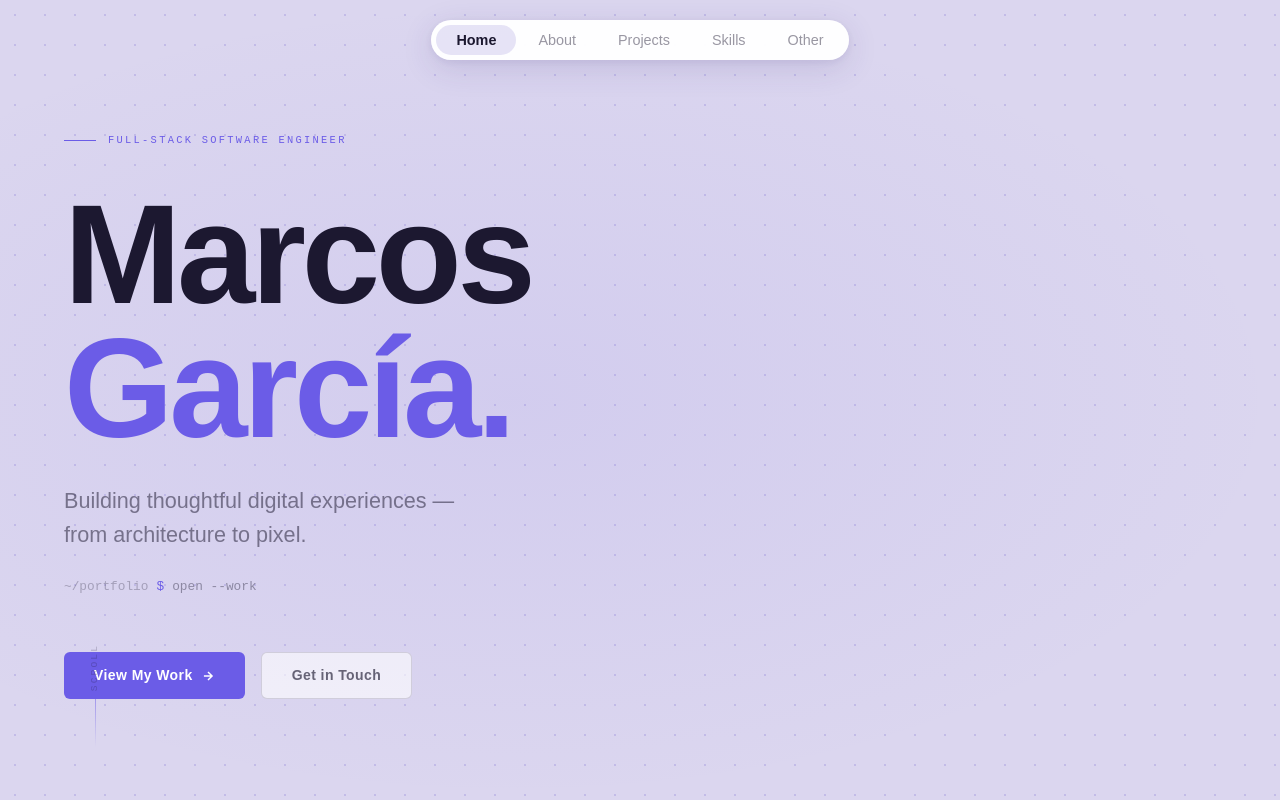
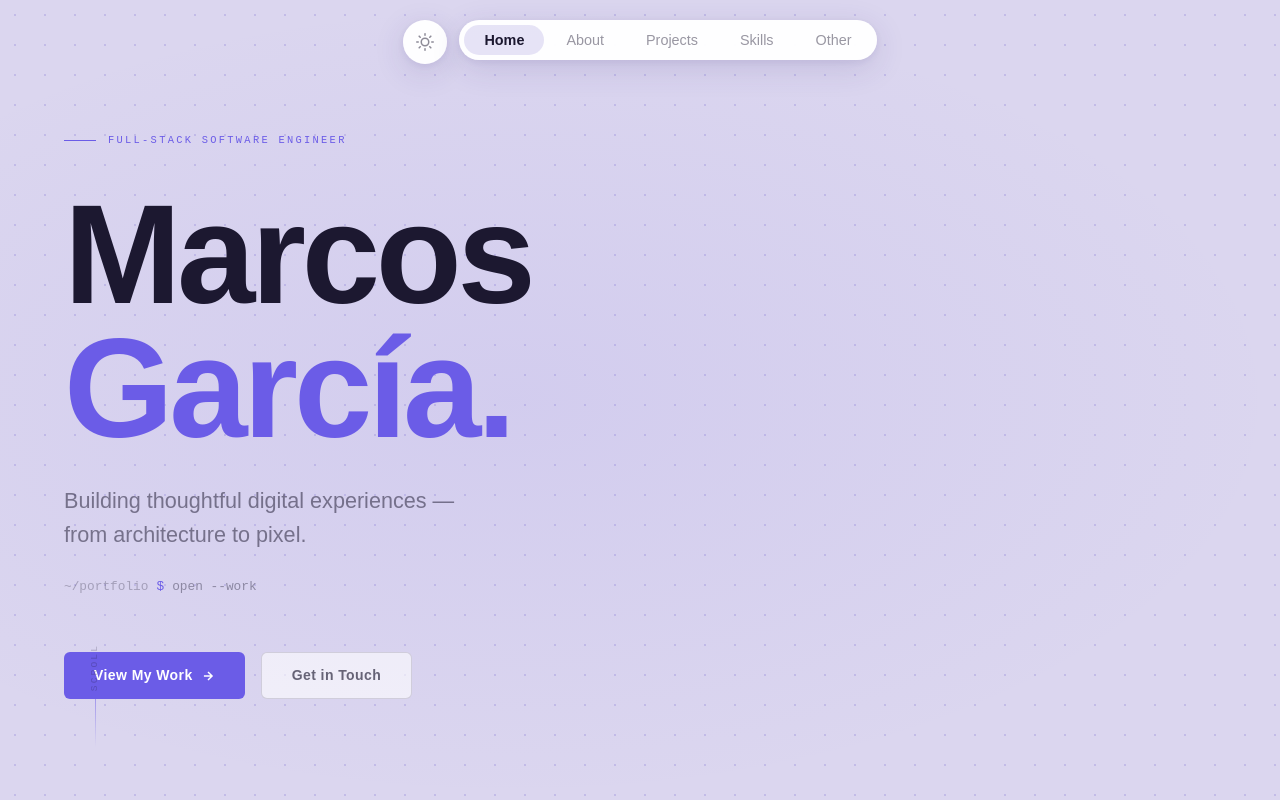
Before and after one commit to MarcosLM11/portfolio, an Angular app: page / in a window 1280 px wide. Shown: the top 800 px of the page. Built offline with nearby package versions, Linux system fonts and the light colour scheme.

Commit message:
v1 header

```diff
--- /dev/null
+++ b/src/app/components/header/header.css
@@ -0,0 +1,61 @@
+:host {
+  display: contents;
+}
+
+.header {
+  position: fixed;
+  top: 0;
+  left: 0;
+  right: 0;
+  z-index: 50;
+  display: flex;
+  align-items: flex-start;
+  justify-content: center;
+  gap: 0.75rem;
+  padding-top: 1.25rem;
+  pointer-events: none;
+}
+
+.header .pill-nav,
+.header .theme-toggle {
+  pointer-events: auto;
+}
+
+.theme-toggle {
+  display: flex;
+  align-items: center;
+  justify-content: center;
+  width: 2.75rem;
+  height: 2.75rem;
+  border-radius: 9999px;
+  border: none;
+  cursor: pointer;
+  background: rgba(255, 255, 255, 0.97);
+  color: rgba(28, 24, 48, 0.5);
+  box-shadow:
+    0 8px 32px rgba(60, 45, 120, 0.14),
+    0 2px 8px rgba(60, 45, 120, 0.08);
+  transition:
+    color 0.25s ease,
+    background-color 0.25s ease,
+    transform 0.2s ease;
+}
+
+.theme-toggle:hover {
+  color: #6b5ce7;
+  transform: scale(1.08);
+}
+
+.theme-toggle:active {
+  transform: scale(0.95);
+}
+
+.theme-icon {
+  width: 1.125rem;
+  height: 1.125rem;
+  transition: transform 0.3s cubic-bezier(0.16, 1, 0.3, 1);
+}
+
+.theme-toggle:hover .theme-icon {
+  transform: rotate(15deg);
+}
--- a/src/app/components/header/header.html
+++ b/src/app/components/header/header.html
@@ -1,8 +1,43 @@
-<header
-  class="fixed top-0 left-0 right-0 z-50 flex justify-center"
-  style="padding-top: 1.25rem; pointer-events: none"
->
-  <nav class="pill-nav" style="pointer-events: auto">
+<header class="header">
+  <button class="theme-toggle" (click)="toggleTheme()">
+    @if (!isDark()) {
+      <!-- Sol (tema claro → muestra sol) -->
+      <svg
+        class="theme-icon"
+        viewBox="0 0 24 24"
+        fill="none"
+        stroke="currentColor"
+        stroke-width="2"
+        stroke-linecap="round"
+        stroke-linejoin="round"
+      >
+        <circle cx="12" cy="12" r="5" />
+        <line x1="12" y1="1" x2="12" y2="3" />
+        <line x1="12" y1="21" x2="12" y2="23" />
+        <line x1="4.22" y1="4.22" x2="5.64" y2="5.64" />
+        <line x1="18.36" y1="18.36" x2="19.78" y2="19.78" />
+        <line x1="1" y1="12" x2="3" y2="12" />
+        <line x1="21" y1="12" x2="23" y2="12" />
+        <line x1="4.22" y1="19.78" x2="5.64" y2="18.36" />
+        <line x1="18.36" y1="5.64" x2="19.78" y2="4.22" />
+      </svg>
+    } @else {
+      <!-- Luna (tema oscuro → muestra luna) -->
+      <svg
+        class="theme-icon"
+        viewBox="0 0 24 24"
+        fill="none"
+        stroke="currentColor"
+        stroke-width="2"
+        stroke-linecap="round"
+        stroke-linejoin="round"
+      >
+        <path d="M21 12.79A9 9 0 1 1 11.21 3 7 7 0 0 0 21 12.79z" />
+      </svg>
+    }
+  </button>
+
+  <nav class="pill-nav">
     @for (link of navLinks; track link.id) {
       <button
         (click)="scrollTo(link.id)"
--- a/src/app/components/header/header.ts
+++ b/src/app/components/header/header.ts
@@ -6,11 +6,13 @@ import { isPlatformBrowser } from '@angular/common';
   standalone: true,
   imports: [],
   templateUrl: './header.html',
+  styleUrl: './header.css',
 })
 export class HeaderComponent implements OnInit, OnDestroy {
   private platformId = inject(PLATFORM_ID);
 
   activeSection = signal<string>('hero');
+  isDark = signal<boolean>(false);
 
   private observer?: IntersectionObserver;
 
@@ -49,4 +51,8 @@ export class HeaderComponent implements OnInit, OnDestroy {
     if (!isPlatformBrowser(this.platformId)) return;
     document.getElementById(id)?.scrollIntoView({ behavior: 'smooth', block: 'start' });
   }
+
+  toggleTheme(): void {
+    this.isDark.update((v) => !v);
+  }
 }
--- a/src/index.html
+++ b/src/index.html
@@ -2,7 +2,7 @@
 <html lang="en">
   <head>
     <meta charset="utf-8" />
-    <title>Portfolio</title>
+    <title>Marcos Lopez | Software Engineer & AI Engineer</title>
     <base href="/" />
     <meta name="viewport" content="width=device-width, initial-scale=1" />
     <link rel="icon" type="image/x-icon" href="favicon.ico" />
--- a/src/styles.css
+++ b/src/styles.css
@@ -1,18 +1,5 @@
 @import 'tailwindcss';
 @import url('https://fonts.googleapis.com/css2?family=Syne:wght@400;500;600;700;800&family=Space+Mono:ital,wght@0,400;0,700;1,400&display=swap');
-
-@theme {
-  --font-syne: 'Syne', sans-serif;
-  --font-mono: 'Space Mono', monospace;
-
-  --color-canvas: #dbd6ef;
-  --color-surface: #ffffff;
-  --color-prose: #1c1830;
-  --color-subtle: rgba(28, 24, 48, 0.48);
-  --color-accent: #6b5ce7;
-  --color-accent-soft: rgba(107, 92, 231, 0.1);
-  --color-hairline: rgba(28, 24, 48, 0.08);
-}
 
 *,
 *::before,
```
